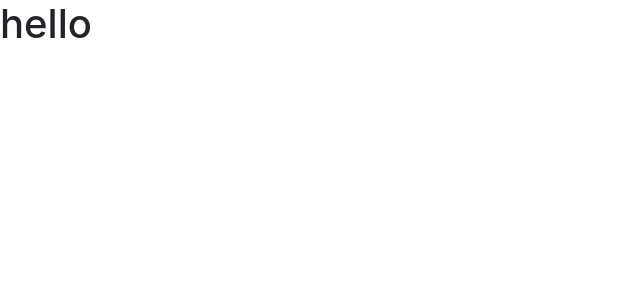
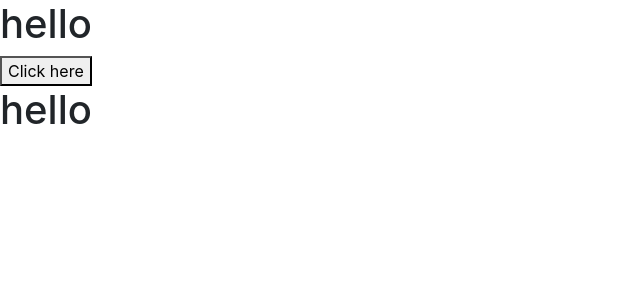
Before and after one commit to karthikkumar19/Local_Routing, a React (Create React App) app: page / in a window 1280 px wide. Shown: the top 300 px of the page, without its empty margins (0-640 px from the left). Built offline with nearby package versions, Linux system fonts and the light colour scheme.

Commit message:
retrival data works well

```diff
--- a/src/busdata.js
+++ b/src/busdata.js
@@ -1,14 +1,22 @@
 import React, {Component} from 'react';
 import firebase from './firebase';
+
+
 class busdata extends React.Component{
 
 state={
-
+    data:[]
 }
-
-    render(){
-        const searchPage = () => {
-            return dispatch => {
+// componentDidMount(){
+//     this.searchPage();
+// }
+ setst = (data) => {
+    this.setState({data:data});
+    console.log(this.state.data);
+    console.log(this.state.data.length)
+}
+ searchPage = () => {
+    var slice="";
         const ref = firebase.database().ref('buses');
         ref
   .orderByChild('no')
@@ -30,7 +38,7 @@ state={
                  ind2 = name;
             }
         }
-                var slice = stop.slice(ind1,ind2+1);
+         slice = stop.slice(ind1,ind2+1);
           console.log(slice);
           slice.map((page,index) => (
             console.log(page.stopname)
@@ -38,11 +46,35 @@ state={
         console.log(slice);
           }
         })
-            }}
+        this.setst(slice);
+        // setTimeout( this.setst(), 5000);
+        // setTimeout(this.setst(slice), 8000);
+           console.log("slice called")
+    }
+
+    render(){
+        let name = <h1>hello</h1>
+if(this.state.data.length > '1'){
+         name =  this.state.data.map((bus,index) => (
+            <div>
+                <h1>{bus.stopname}</h1>
+                {
+                    bus.data.map((data,index) => (
+                        <p>{data.time}</p>
+                    ))
+                }
+                </div>
+
+        ));
+}
+
+
 
         return(
             <div>
                 <h1>hello</h1>
+                <button onClick={(event) => this.searchPage(event)}>Click here</button>
+                {name}
             </div>
         )
     }
```
Lines whose indentation alone changed are shown as unchanged.
